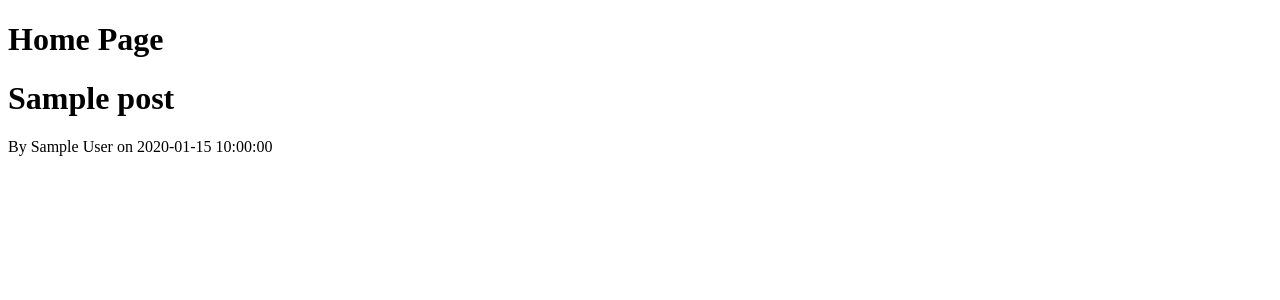
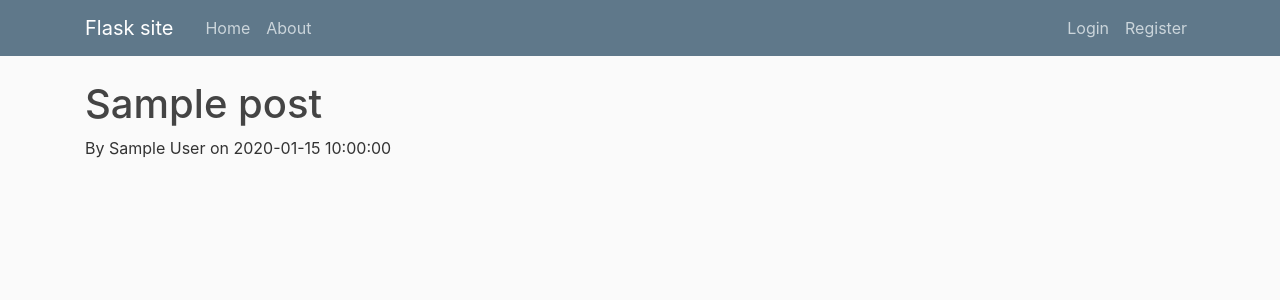
Before and after one commit to MarcoMontez/flask-web-site, a Flask app: template templates/home.html in a window 1280 px wide. Shown: the top 300 px of the page. Run offline with Flask 2, Linux system fonts and the light colour scheme; the template is opened without the code that fills it: most values are stand-ins (such as "Sample title", 1, 10 or a date in 2020); some libraries are stand-ins or nearby versions.

Commit message:
added templates to website

```diff
--- a/deploy.py
+++ b/deploy.py
@@ -1,4 +1,4 @@
-from flask import Flask, render_template
+from flask import Flask, render_template, url_for
 
 app = Flask(__name__)
 
@@ -6,13 +6,13 @@ post = [
 
 	{
 		'author':'Marco Montez',
-		'title': 'BLog Post 1',
+		'title': 'Blog Post 1',
 		'content':'First post content',
 		'date_posted':'April 10,2020'
 	},
 	{
 		'author':'Jane Doe',
-		'title': 'BLog Post 2',
+		'title': 'Blog Post 2',
 		'content':'Second post content',
 		'date_posted':'April 11,2020'
 	}
@@ -22,8 +22,8 @@ post = [
 @app.route('/')
 @app.route('/home')
 def home():
-    return render_template('home.html',posts = post)
+    return render_template('home.html',posts = post,title='Home')
 
 @app.route('/about')
 def about():
-    return render_template('about.html')
+    return render_template('about.html',posts = post,title='About')
--- /dev/null
+++ b/static/main.css
@@ -0,0 +1,80 @@
+body {
+  background: #fafafa;
+  color: #333333;
+  margin-top: 5rem;
+}
+
+h1, h2, h3, h4, h5, h6 {
+  color: #444444;
+}
+
+.bg-steel {
+  background-color: #5f788a;
+}
+
+.site-header .navbar-nav .nav-link {
+  color: #cbd5db;
+}
+
+.site-header .navbar-nav .nav-link:hover {
+  color: #ffffff;
+}
+
+.site-header .navbar-nav .nav-link.active {
+  font-weight: 500;
+}
+
+.content-section {
+  background: #ffffff;
+  padding: 10px 20px;
+  border: 1px solid #dddddd;
+  border-radius: 3px;
+  margin-bottom: 20px;
+}
+
+.article-title {
+  color: #444444;
+}
+
+a.article-title:hover {
+  color: #428bca;
+  text-decoration: none;
+}
+
+.article-content {
+  white-space: pre-line;
+}
+
+.article-img {
+  height: 65px;
+  width: 65px;
+  margin-right: 16px;
+}
+
+.article-metadata {
+  padding-bottom: 1px;
+  margin-bottom: 4px;
+  border-bottom: 1px solid #e3e3e3
+}
+
+.article-metadata a:hover {
+  color: #333;
+  text-decoration: none;
+}
+
+.article-svg {
+  width: 25px;
+  height: 25px;
+  vertical-align: middle;
+}
+
+.account-img {
+  height: 125px;
+  width: 125px;
+  margin-right: 20px;
+  margin-bottom: 16px;
+}
+
+.account-heading {
+  font-size: 2.5rem;
+}
--- a/templates/home.html
+++ b/templates/home.html
@@ -1,13 +1,7 @@
-<!DOCTYPE html>
-<html>
-<head>
-	<title></title>
-</head>
-<body>
-		<h1>Home Page</h1>
-		{% for post in posts %}
-			<h1>{{post.title}}</h1>
-			<p>By {{post.author}} on {{post.data_posted}} </p>
-		{% endfor %}
-</body>
-</html>
+{% extends "layout.html" %}
+{% block content %}
+	{% for post in posts %}
+		<h1>{{post.title}}</h1>
+		<p>By {{post.author}} on {{post.data_posted}} </p>
+	{% endfor %}
+{% endblock content %}
--- /dev/null
+++ b/templates/layout.html
@@ -0,0 +1,48 @@
+<!DOCTYPE html>
+<html>
+<head>
+	<!-- Required meta tags -->
+    <meta charset="utf-8">
+    <meta name="viewport" content="width=device-width, initial-scale=1, shrink-to-fit=no">
+
+    <!-- Bootstrap CSS -->
+    <link rel="stylesheet" href="https://stackpath.bootstrapcdn.com/bootstrap/4.3.1/css/bootstrap.min.css" integrity="sha384-ggOyR0iXCbMQv3Xipma34MD+dH/1fQ784/j6cY/iJTQUOhcWr7x9JvoRxT2MZw1T" crossorigin="anonymous">
+
+    <link rel="stylesheet" type="text/css" href=" {{url_for('static',filename='main.css')}}">
+
+	<title>Flask site {{title}} </title>
+</head>
+<body>
+    <header class="site-header">
+      <nav class="navbar navbar-expand-md navbar-dark bg-steel fixed-top">
+        <div class="container">
+          <a class="navbar-brand mr-4" href="/">Flask site</a>
+          <button class="navbar-toggler" type="button" data-toggle="collapse" data-target="#navbarToggle" aria-controls="navbarToggle" aria-expanded="false" aria-label="Toggle navigation">
+            <span class="navbar-toggler-icon"></span>
+          </button>
+          <div class="collapse navbar-collapse" id="navbarToggle">
+            <div class="navbar-nav mr-auto">
+              <a class="nav-item nav-link" href="/">Home</a>
+              <a class="nav-item nav-link" href="/about">About</a>
+            </div>
+            <!-- Navbar Right Side -->
+            <div class="navbar-nav">
+              <a class="nav-item nav-link" href="/login">Login</a>
+              <a class="nav-item nav-link" href="/register">Register</a>
+            </div>
+          </div>
+        </div>
+      </nav>
+    </header>
+    <div class="container" >
+        {% block content %}{% endblock %}
+    </div>
+
+
+	<!-- Optional JavaScript -->
+    <!-- jQuery first, then Popper.js, then Bootstrap JS -->
+    <script src="https://code.jquery.com/jquery-3.3.1.slim.min.js" integrity="sha384-q8i/X+965DzO0rT7abK41JStQIAqVgRVzpbzo5smXKp4YfRvH+8abtTE1Pi6jizo" crossorigin="anonymous"></script>
+    <script src="https://cdnjs.cloudflare.com/ajax/libs/popper.js/1.14.7/umd/popper.min.js" integrity="sha384-UO2eT0CpHqdSJQ6hJty5KVphtPhzWj9WO1clHTMGa3JDZwrnQq4sF86dIHNDz0W1" crossorigin="anonymous"></script>
+    <script src="https://stackpath.bootstrapcdn.com/bootstrap/4.3.1/js/bootstrap.min.js" integrity="sha384-JjSmVgyd0p3pXB1rRibZUAYoIIy6OrQ6VrjIEaFf/nJGzIxFDsf4x0xIM+B07jRM" crossorigin="anonymous"></script>
+</body>
+</html>
```
Also changed, not shown: templates/about.html (+4 -9 lines).
